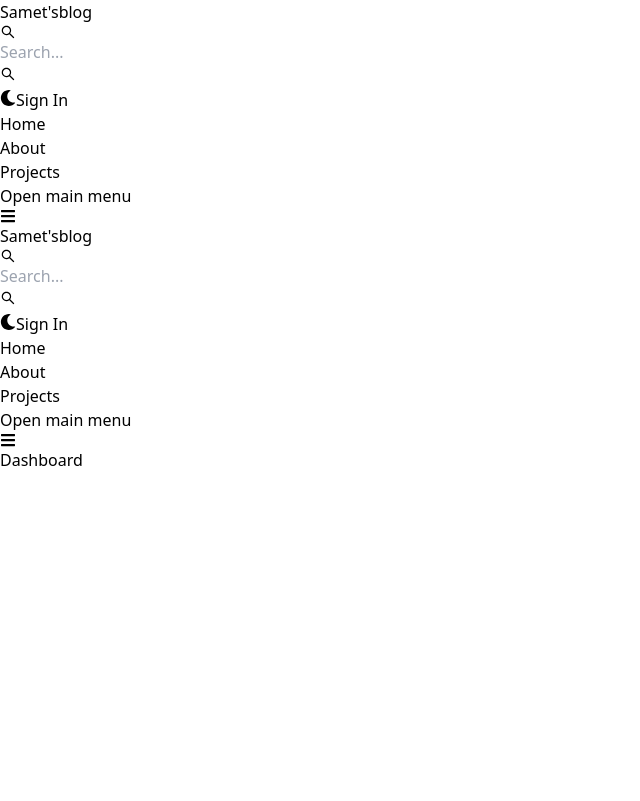
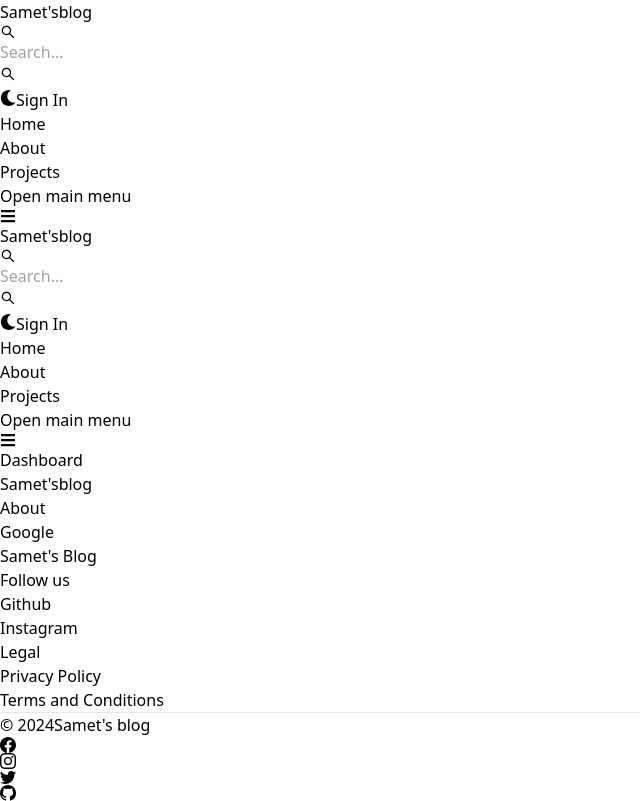
Before and after one commit to Samet-Hodaman/react-blog-app, a React (Create React App) app in the folder react-blog-app/client/: page /dashboard in a window 1280 px wide. Shown: the whole page, without its empty margins (0-640 px from the left). Built offline with nearby package versions, Linux system fonts and the light colour scheme; the HTML template or start-up script is replaced by a standard one.

Commit message:
create and add the footer component

```diff
--- a/react-blog-app/client/src/App.js
+++ b/react-blog-app/client/src/App.jsx
@@ -6,6 +6,7 @@
 import Dashboard from './pages/Dashboard';
 import Projects from './pages/Projects';
 import Header from './components/Header';
+import FooterCom from './components/Footer';
 
 export default function App() {
   return ( // Important things
@@ -19,6 +20,7 @@
         <Route path='/dashboard' element={<Dashboard />}/>
         <Route path='/projects' element={<Projects />}/>
       </Routes>
+      <FooterCom/>
     </BrowserRouter>
   );
 }
--- /dev/null
+++ b/react-blog-app/client/src/components/Footer.jsx
@@ -0,0 +1,96 @@
+import { Footer } from 'flowbite-react'
+import React from 'react'
+import { Link } from 'react-router-dom'
+import {BsFacebook, BsGithub, BsInstagram, BsTwitter } from 'react-icons/bs'
+
+export default function FooterCom() {
+  return (
+    <Footer container className='border border-t-8 border-teal-500'>
+      <div className='w-full max-w-7xl mx-auto'>
+        <div className='grid w-full justify-between sm:flex md:grid-cols-1'>
+          <div className='mt-5'>
+						<Link
+							to='/'
+							className='self-center whitespace-nowrap text-lg sm:text-lg font-semibold dark:text-white'>
+            	<span className='px-2 py-1 bg-gradient-to-r from-indigo-500 via-purple-500 to-pink-500 rounded-lg text-white'>
+								Samet's
+							</span>
+            	blog
+        		</Link>
+					</div>
+					<div className='grid grid-cols-2 gap-8 mt-4 sm:grid-cols-3
+					sm:gap-6'>
+						<div>
+							<Footer.Title title='About' />
+							<Footer.LinkGroup col>
+								<Footer.Link
+									href='https://www.google.com'
+									target='_blank' // open another page when it is clicked.
+									rel='noopener noreferrer'
+								>
+									Google
+								</Footer.Link>
+								<Footer.Link
+									href='/about'
+									target='_blank'
+									rel='noopener noreferrer'
+								>
+									Samet's Blog
+								</Footer.Link>
+							</Footer.LinkGroup>
+						</div>
+
+						<div>
+							<Footer.Title title='Follow us' />
+							<Footer.LinkGroup col>
+								<Footer.Link
+									href='https://github.com/Samet-Hodaman'
+									target='_blank'
+									rel='noopener noreferrer'
+								>
+									Github
+								</Footer.Link>
+								<Footer.Link
+									href='https://www.instagram.com/samethodaman/'
+									target='_blank'
+									rel='noopener noreferrer'
+								>
+									Instagram
+								</Footer.Link>
+							</Footer.LinkGroup>
+						</div>
+						<div>
+							<Footer.Title title='Legal' />
+							<Footer.LinkGroup col>
+								<Footer.Link
+									href='#'
+								>
+									Privacy Policy
+								</Footer.Link>
+								<Footer.Link
+									href='#'
+								>
+									Terms and Conditions
+								</Footer.Link>
+							</Footer.LinkGroup>
+						</div>
+					</div>
+        </div>
+				<Footer.Divider />
+				<div className='w-full sm:flex sm:items-center sm:justify-between'>
+					<Footer.Copyright
+						href='#'
+						by="Samet's blog"
+						year={new Date().getFullYear()}
+						/>
+						<div className='flex gap-6 sm:mt-0 mt-4 sm:justify-center'>
+							<Footer.Icon href='#' icon={BsFacebook}/>
+							<Footer.Icon href='#' icon={BsInstagram}/>
+							<Footer.Icon href='#' icon={BsTwitter}/>
+							<Footer.Icon href='#' icon={BsGithub}/>
+						</div>
+				</div>
+      </div>
+    </Footer>
+  )
+}
--- a/react-blog-app/client/src/components/Header.jsx
+++ b/react-blog-app/client/src/components/Header.jsx
@@ -7,10 +7,12 @@
     const path = useLocation().pathname
   return (
     <Navbar className='border-b-2 '>
+        {/*** Logo ***/}
         <Link to='/' className='self-center whitespace-nowrap text-sm sm:text-lg font-semibold dark:text-white'>
             <span className='px-2 py-1 bg-gradient-to-r from-indigo-500 via-purple-500 to-pink-500 rounded-lg text-white'>Samet's</span>
             blog
         </Link>
+
         <form>
             <TextInput
                 type='text'
--- a/react-blog-app/client/src/pages/SignUp.jsx
+++ b/react-blog-app/client/src/pages/SignUp.jsx
@@ -28,6 +28,7 @@
         headers: { 'Content-Type' : 'application/json' },
         body: JSON.stringify(formData),
       })
+
       const data = await res.json()
       if (data.success === false){
         return setErrorMessage(data.message)
```
